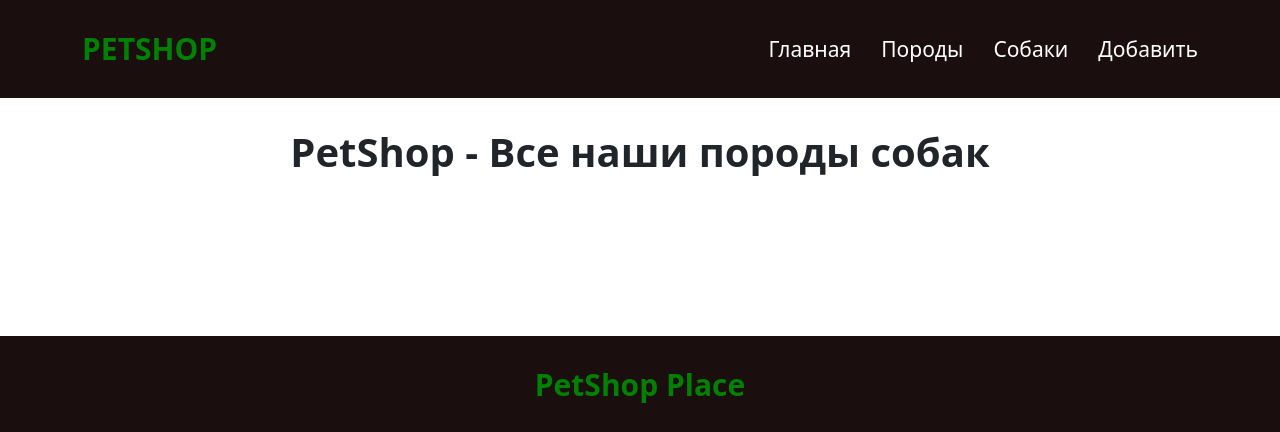
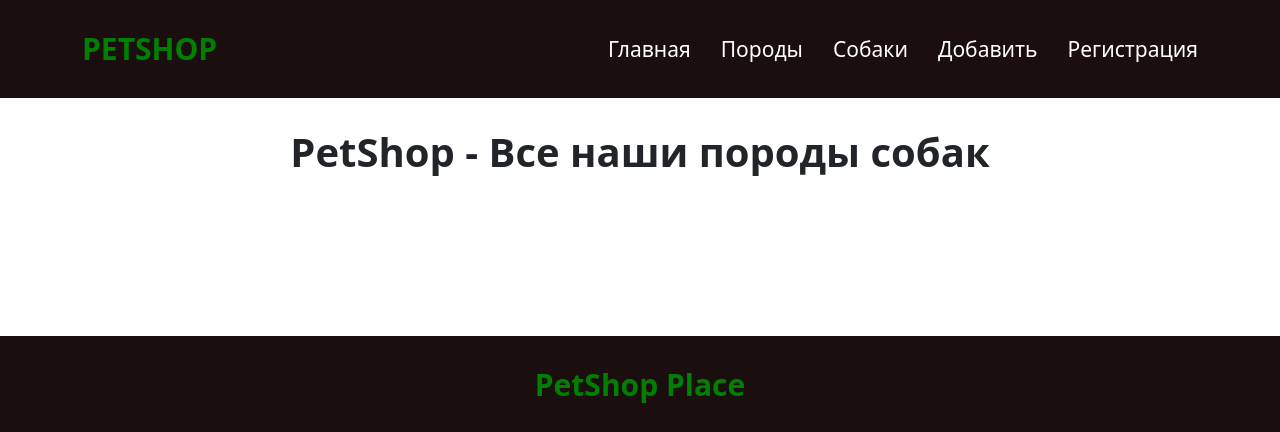
Before and after one commit to Kubanychbek-Dev/home_work_31.03.2025, a Django app: page /breeds/ in a window 1280 px wide. Shown: the top 432 px of the page. Run offline with Django 5.2, Linux system fonts and the light colour scheme; data that the repository does not hold is empty.

Commit message:
add link user_register

```diff
--- a/dogs/templates/dogs/base.html
+++ b/dogs/templates/dogs/base.html
@@ -31,6 +31,9 @@
                 <li class="item">
                   <a class="item-link" href="{% url 'dogs:dog_create' %}">Добавить</a>
                 </li>
+                  <li class="item">
+                  <a class="item-link" href="{% url 'users:user_register' %}">Регистрация</a>
+                </li>
               </ul>
             </nav>
             <button class="header-btn">
```
